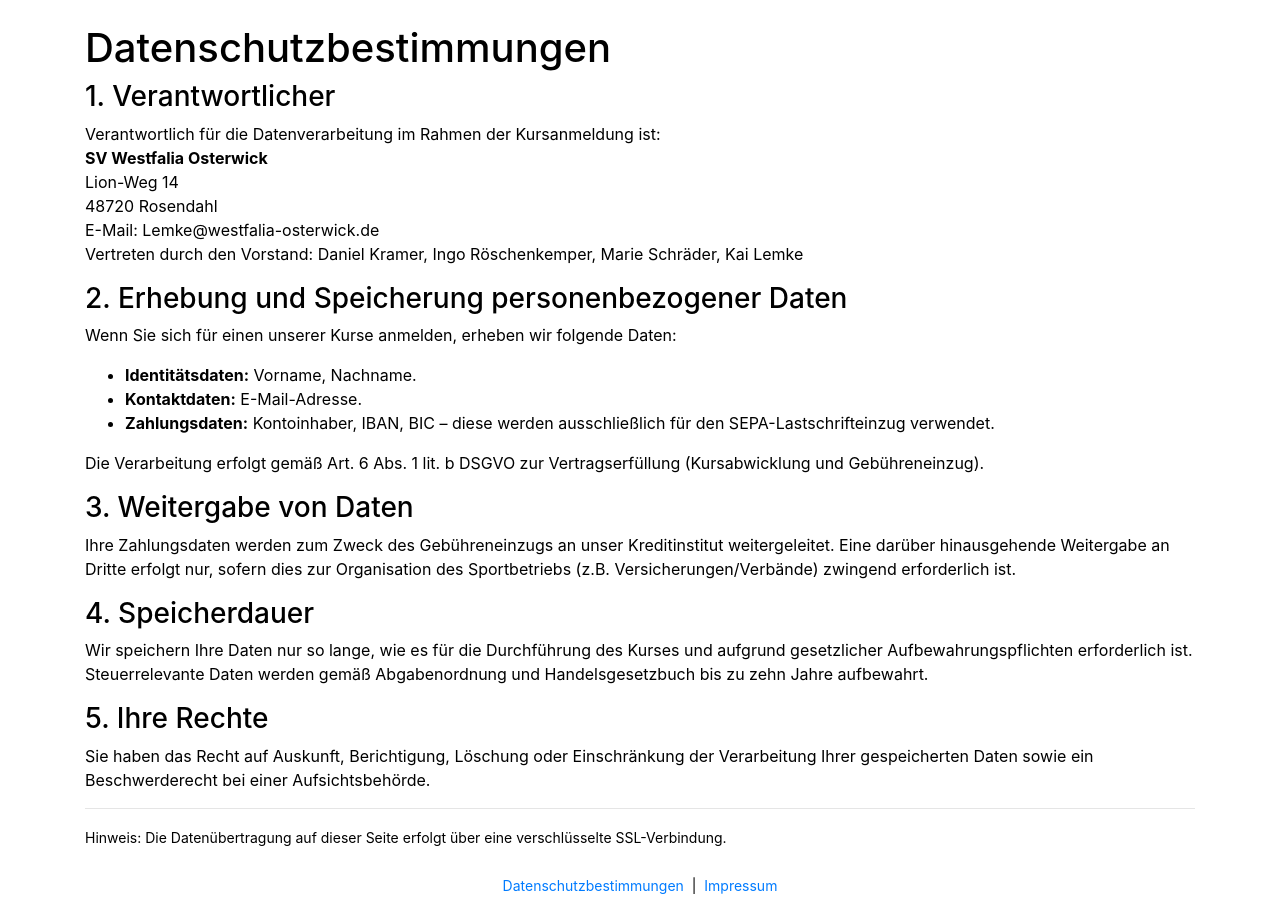
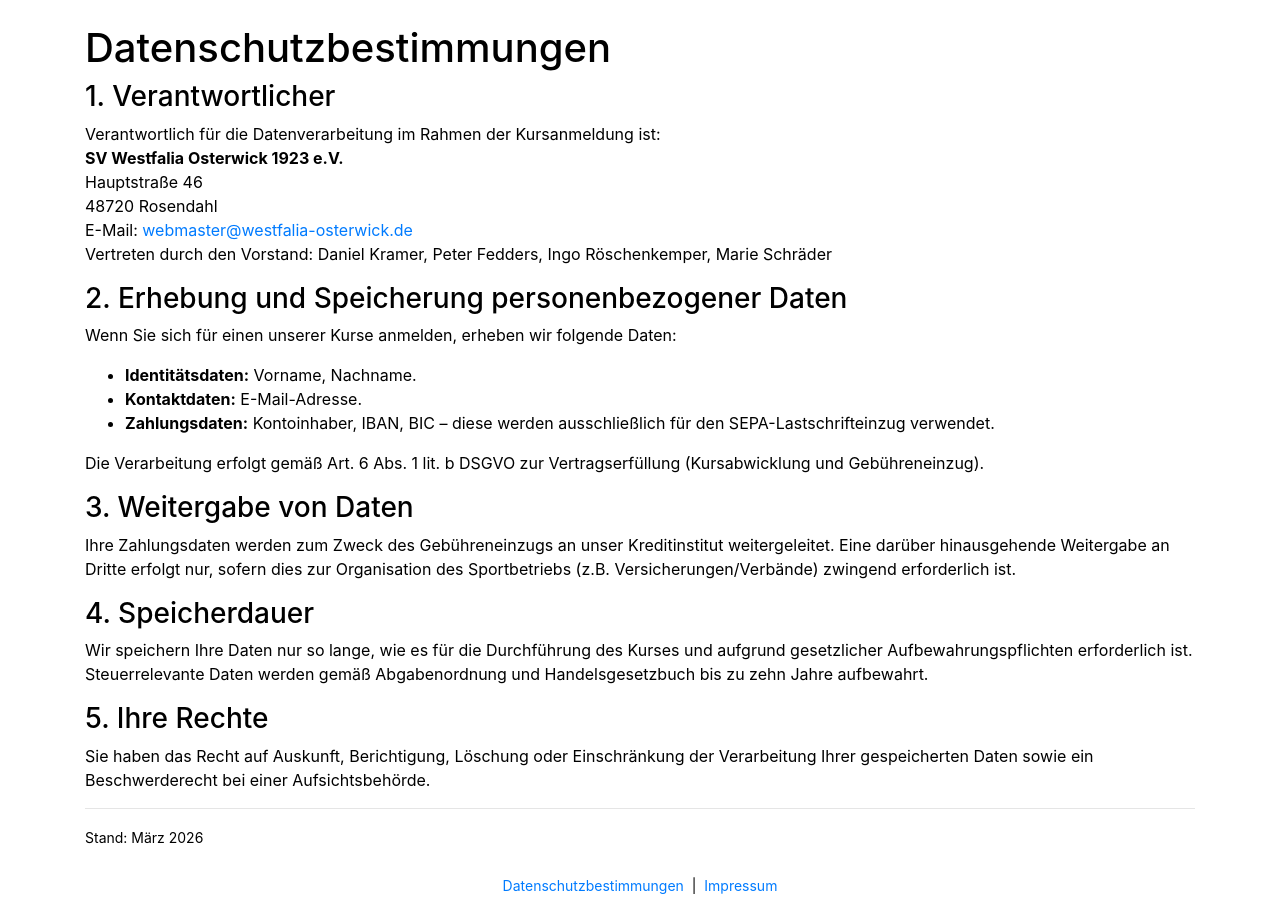
Before and after one commit to Crunchcow/Kursanmeldung, a Django app: page /datenschutz/ in a window 1280 px wide. Shown: the part 56-977 px from the top of the page. Run offline with Django 5.2, Linux system fonts and the light colour scheme.

Commit message:
Rechtssicherheit: Vorstandsliste korrigiert, falschen SSL-Hinweis entfernt

```diff
--- a/courses/templates/courses/impressum.html
+++ b/courses/templates/courses/impressum.html
@@ -10,7 +10,7 @@
     Hauptstraße 46<br>
     48720 Rosendahl</p>
 
-    <p><strong>{% trans "Vorstand" %}:</strong> Daniel Kramer, Marie Schräder, Peter Fedders, Eike Nonhoff.</p>
+    <p><strong>{% trans "Vorstand" %}:</strong> Daniel Kramer, Peter Fedders, Ingo Röschenkemper, Marie Schräder.</p>
 
     <p><strong>{% trans "Registergericht" %}:</strong> Amtsgericht Coesfeld, VR 315.</p>
 
--- a/courses/templates/courses/privacy.html
+++ b/courses/templates/courses/privacy.html
@@ -12,11 +12,11 @@
         <p>
             {% blocktrans %}
             Verantwortlich für die Datenverarbeitung im Rahmen der Kursanmeldung ist:<br>
-            <strong>SV Westfalia Osterwick</strong><br>
-            Lion-Weg 14<br>
+            <strong>SV Westfalia Osterwick 1923 e.V.</strong><br>
+            Hauptstraße 46<br>
             48720 Rosendahl<br>
-            E-Mail: Lemke@westfalia-osterwick.de<br>
-            Vertreten durch den Vorstand: Daniel Kramer, Ingo Röschenkemper, Marie Schräder, Kai Lemke
+            E-Mail: <a href="mailto:webmaster@westfalia-osterwick.de">webmaster@westfalia-osterwick.de</a><br>
+            Vertreten durch den Vorstand: Daniel Kramer, Peter Fedders, Ingo Röschenkemper, Marie Schräder
             {% endblocktrans %}
         </p>
     </section>
@@ -54,6 +54,6 @@
     </section>
 
     <hr>
-    <p><small>{% trans "Hinweis: Die Datenübertragung auf dieser Seite erfolgt über eine verschlüsselte SSL-Verbindung." %}</small></p>
+    <p><small>{% trans "Stand: März 2026" %}</small></p>
 </div>
 {% endblock %}
```
